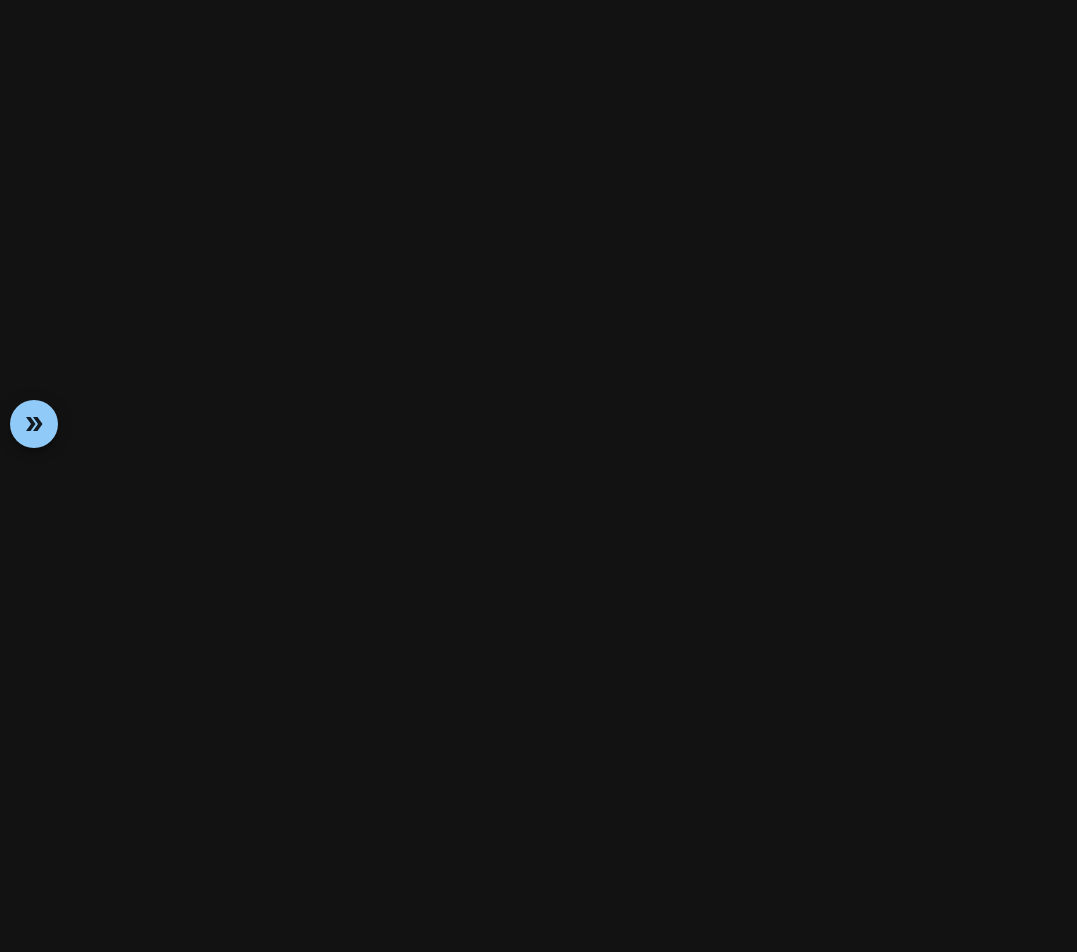
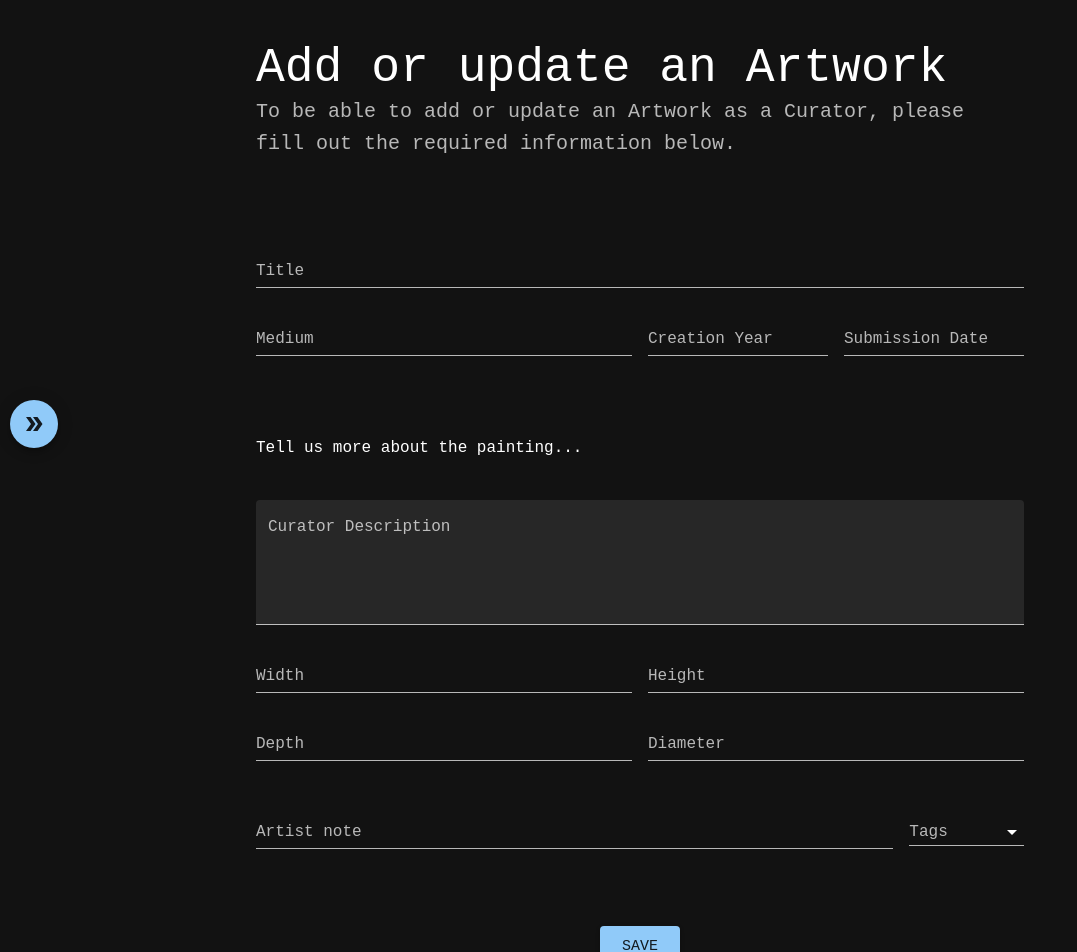
Before and after one commit to DavidKrtolica/art_repo, a React (Create React App) app: page /curator/artwork in a window 1280 px wide. Before the commit this address had no page. Shown: the top 952 px of the page, without its empty margins (0-1077 px from the left). Before the commit the page ends 800 px from the top, so only its background shows below. Built offline with nearby package versions, Linux system fonts and the light colour scheme.

Commit message:
Created an ArtworkForm for submitting artworks (create, update)

```diff
--- a/package.json
+++ b/package.json
@@ -23,6 +23,7 @@
     "react-map-interaction": "^2.1.0",
     "react-router-dom": "^6.4.1",
     "react-scripts": "^5.0.1",
+    "react-year-picker": "^0.3.7",
     "react-zoom-pan-pinch": "^2.1.3",
     "typescript": "^4.8.3",
     "web-vitals": "^2.1.4"
--- a/src/App.tsx
+++ b/src/App.tsx
@@ -12,6 +12,7 @@ import ArtworkPage from './components/Artwork/ArtworkPage'
 import ArtistComponent from './components/Artist/ArtistComponent'
 import CuratorCorner from './components/Curator/CuratorCorner'
 import ProfileForm from './components/Curator/ProfileForm'
+import ArtworkForm from './components/Curator/ArtworkForm'
 
 import { darkTheme } from './utils/theme'
 
@@ -32,6 +33,7 @@ const App = () => {
             <Route path="/artist/:id" element={<ArtistComponent />} />
             <Route path="/curator" element={<CuratorCorner />} />
             <Route path="/curator/profile" element={<ProfileForm />} />
+            <Route path="/curator/artwork" element={<ArtworkForm />} />
           </Routes>
         </BrowserRouter>
       </ThemeProvider>
--- /dev/null
+++ b/src/components/Curator/ArtworkForm.tsx
@@ -0,0 +1,212 @@
+import {
+    Box,
+    Typography,
+    TextField,
+    FormControl,
+    InputLabel,
+    Select,
+    MenuItem,
+    Grid,
+    Button,
+} from '@mui/material'
+import { useState } from 'react'
+import { Dayjs } from 'dayjs'
+import { AdapterDayjs } from '@mui/x-date-pickers/AdapterDayjs'
+import { LocalizationProvider } from '@mui/x-date-pickers/LocalizationProvider'
+import { DatePicker } from '@mui/x-date-pickers/DatePicker'
+
+//import useAuth from '../../hooks/useAuth'
+
+const ArtworkForm = () => {
+    //const { user } = useAuth()
+
+    /*const [title, setTitle] = useState('')
+    const [creationYear, setCreationYear] = useState('')
+    const [medium, setMedium] = useState('')
+    const [curatorDesc, setCuratorDesc] = useState('')
+    const [width, setWidth] = useState(0.0)
+    const [height, setHeight] = useState(0.0)
+    const [depth, setDepth] = useState(0.0)
+    const [diameter, setDiameter] = useState(0.0)
+    const [artistNote, setArtistNote] = useState('')
+    images, creator?*/
+    const [submittedAt, setSubmittedAt] = useState<Dayjs | null>(null)
+    const [tag, setTag] = useState('');
+
+    const sxCommon = {
+      width: '60vw',
+    }
+
+    return (
+      <>
+        <Box
+          display="flex"
+          alignItems="center"
+          justifyContent="center"
+          flexDirection="column"
+          sx={{ my: 5 }}
+        >
+          <Typography sx={sxCommon} variant="h3">
+            {/*HERE ADD CONDITION IF ARTWORK EXISTS THEN "update", OTHERWISE "add"*/}
+            Add or update an Artwork
+          </Typography>
+        <Typography
+            color={'text.secondary'}
+            variant="h6"
+            sx={{ mb: 10, ...sxCommon }}
+        >
+            {/*HERE ADD CONDITION IF ARTWORK EXISTS THEN "update", OTHERWISE "add"*/}
+            To be able to add or update an Artwork as a Curator, please fill out the required information below.
+        </Typography>
+          <Box
+            display="flex"
+            alignItems="left"
+            justifyContent="left"
+            flexDirection="column"
+            sx={{ width: '60vw' }}
+          >
+            <TextField
+                  fullWidth
+                  label="Title"
+                  sx={{ mb: 2.5 }}
+                  variant="standard"
+                  autoComplete="no"
+                />
+            <Grid container spacing={2}>
+              <Grid item xs={6}>
+                <TextField
+                    fullWidth
+                    multiline
+                    label="Medium"
+                    sx={{ mb: 8 }}
+                    variant="standard"
+                    autoComplete="no"
+                />
+              </Grid>
+              <Grid item xs={3}>
+                <TextField
+                    fullWidth
+                    sx={{ mb: 8 }}
+                    label="Creation Year"
+                    variant="standard"
+                    autoComplete="no"
+                />
+              </Grid>
+              <Grid item xs={3}>
+              <LocalizationProvider dateAdapter={AdapterDayjs}>
+                <DatePicker
+                  label="Submission Date"
+                  value={submittedAt}
+                  onChange={(value) => {
+                    setSubmittedAt(value)
+                  }}
+                  renderInput={(params) => (
+                    <TextField
+                      fullWidth
+                      sx={{ mb: 10 }}
+                      variant="standard"
+                      {...params}
+                    />
+                  )}
+                />
+              </LocalizationProvider>
+            </Grid>
+            </Grid>
+            <Typography sx={{ mb: 2.5, ...sxCommon }}>
+                Tell us more about the painting...
+            </Typography>
+            <TextField
+              label="Curator Description"
+              multiline
+              rows={4}
+              sx={{ mb: 2.5, mt: 2.5 }}
+              variant="filled"
+            />
+            <Grid container spacing={2}>
+              <Grid item xs={6}>
+              <TextField
+                  type="number"
+                  fullWidth
+                  label="Width"
+                  sx={{ mb: 2.5 }}
+                  variant="standard"
+                  autoComplete="no"
+                />
+              </Grid>
+              <Grid item xs={6}>
+                <TextField
+                  type="number"
+                  fullWidth
+                  label="Height"
+                  sx={{ mb: 2.5 }}
+                  variant="standard"
+                  autoComplete="no"
+                />
+              </Grid>
+            </Grid>
+            <Grid container spacing={2}>
+              <Grid item xs={6}>
+                <TextField
+                  type="number"
+                  fullWidth
+                  label="Depth"
+                  sx={{ mb: 5 }}
+                  variant="standard"
+                  autoComplete="no"
+                />
+              </Grid>
+              <Grid item xs={6}>
+                <TextField
+                  type="number"
+                  fullWidth
+                  label="Diameter"
+                  sx={{ mb: 5 }}
+                  variant="standard"
+                  autoComplete="no"
+                />
+              </Grid>
+            </Grid>
+            <Grid container spacing={2}>
+                <Grid item xs={10}>
+                    <TextField
+                        fullWidth
+                        label="Artist note"
+                        sx={{ mb: 4 }}
+                        variant="standard"
+                        autoComplete="no"
+                    />
+                </Grid>
+                <Grid item xs={2}>
+                    <FormControl fullWidth variant="standard" sx={{ mb: 10 }}>
+                        <InputLabel id="tags-label">Tags</InputLabel>
+                        <Select
+                        value={tag}
+                        label="Tag"
+                        labelId="tag-label"
+                        onChange={(e) => {
+                            setTag(e.target.value)
+                        }}
+                        size="small"
+                        >
+                            <MenuItem value={'acrylic'}>Acrylic</MenuItem>
+                            <MenuItem value={'canvas'}>Canvas</MenuItem>
+                            <MenuItem value={'oil paintings'}>Oil Paintings</MenuItem>
+                            <MenuItem value={'collage'}>Collage</MenuItem>
+                            <MenuItem value={'print'}>Print</MenuItem>
+                            <MenuItem value={'trash'}>Trash</MenuItem>
+                            <MenuItem value={'fractal'}>Fractal</MenuItem>
+                            <MenuItem value={'maths'}>Maths</MenuItem>
+                        </Select>
+                    </FormControl>
+                </Grid>
+            </Grid>
+          </Box>
+          <Button size="large" variant="contained">
+            Save
+          </Button>
+        </Box>
+      </>
+    )
+  }
+
+  export default ArtworkForm
```
Also changed, not shown: 1 other file (tests, documents, lock files or other folders).
